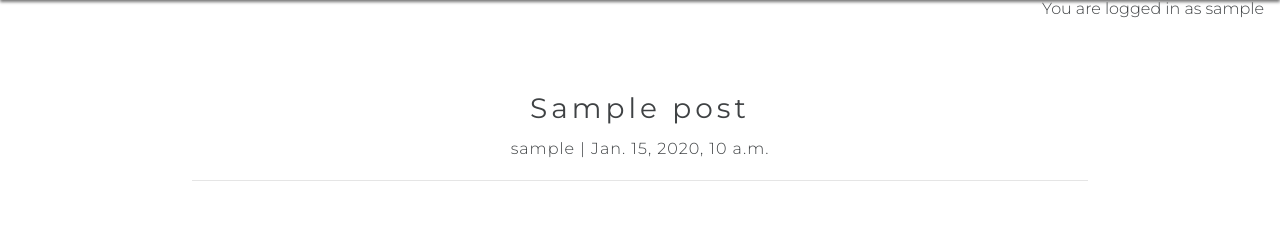
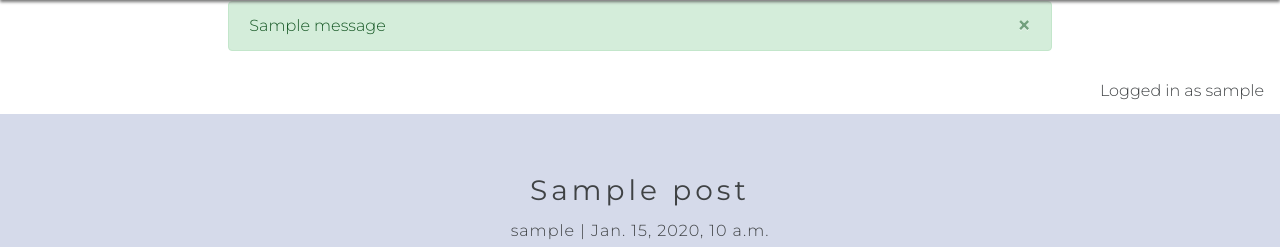
Before and after one commit to kun-shukla/ci-p3-mind-flora-django, a Django app: a page that uses templates/base.html in a window 1280 px wide. Shown: the part 79-326 px from the top of the page. Run offline with Django 4.2, Linux system fonts and the light colour scheme; a user stored in the database is signed in; tables that the repository leaves empty hold one stand-in row (values such as "Sample post"); one stand-in notice (Sample message) is shown; some libraries are stand-ins or nearby versions.

Commit message:
Implement message alerts for improving UX

```diff
--- a/blog/views.py
+++ b/blog/views.py
@@ -1,5 +1,5 @@
 from django.shortcuts import render, get_object_or_404
-# from django.views import generic
+from django.contrib import messages
 from .models import Post, About, AboutSectionNavImage, UserRecommendedDestination, ShareDiscoveryFormBgVid
 from .forms import ShareDiscoveryForm, CommentForm
 
@@ -56,6 +56,10 @@ def post_detail(request, slug):
             comment.author = request.user
             comment.post = post
             comment.save()
+            messages.add_message(
+                request, messages.SUCCESS,
+                'Comment submitted and awaiting approval'
+        )
 
     comment_form = CommentForm()
 
--- a/static/css/style.css
+++ b/static/css/style.css
@@ -462,8 +462,6 @@ label[for="id_body"] {
     letter-spacing: 0;
 }
 
-
-
 /* Media query: 332px or below (for small mobile phones) */
 @media screen and (max-width: 332px) {
 
@@ -479,6 +477,15 @@ label[for="id_body"] {
     #form-overlay h2 {
         font-size: 1.5rem;
     }
+}
+
+/* Media query: 768px or below (for small mobile phones) */
+@media screen and (max-width: 768px) {
+
+    #comments-sec-flex-container {
+        flex-direction: column;
+    }
+
 }
 
 /* Media query: 992px or below (for small mobile phones) */
@@ -669,6 +676,16 @@ label[for="id_body"] {
         height: 400px;
         width: 400px;
     }
+
+    .logged-in-msg {
+        padding-top: 16px;
+    }
+
+    #msg {
+        margin-top: 16px;
+    }
+
+
 }
 
 /* Media query: 1440px and up (larger screens/desktops) */
--- a/templates/base.html
+++ b/templates/base.html
@@ -77,16 +77,32 @@
     <!-- Use  Bootstrap class 'container-fluid' (along with 'row' and 'column' classes) for creating a responsive grid layout for the Hero / About sections  -->
 
     <main class="container-fluid">
+        <!-- displaying Django messages -->
+              <div class="col-md-8 offset-md-2">
+                {% for message in messages %}
+                <div class="alert alert-success {{ message.tags }} alert-dismissible
+                  fade show" id="msg" role="alert">
+                  {{ message | safe }}
+                  <button type="button" class="close"
+                    data-dismiss="alert" aria-label="Close">
+                    <span aria-hidden="true">&times;</span>
+                </button>
+                </div>
+                {% endfor %}
+              </div>
+          <!-- end of displaying Django messages -->
+
+          <!-- display logged-in username -->
         {% if user.is_authenticated %}
         <p class="m-3 logged-in-msg">
-            You are logged in as {{ user }}
+            Logged in as {{ user }}
         </p>
         {% endif %}
+         <!-- end of display logged-in username -->
 
         {% block content %}
         <!-- Content Goes here -->
         {% endblock content %}
-
     </main>
     <!-- End of Main section -->
 
```
